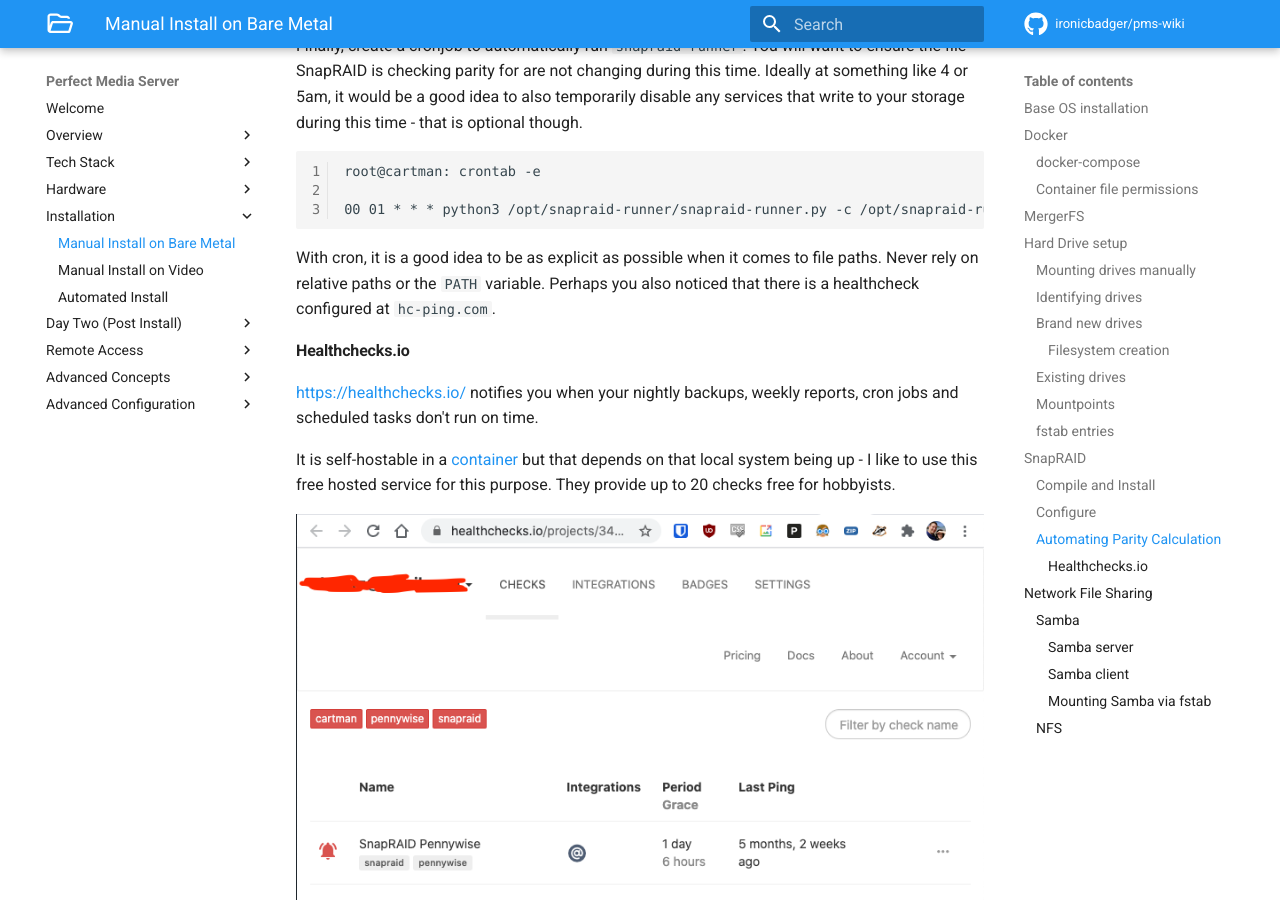
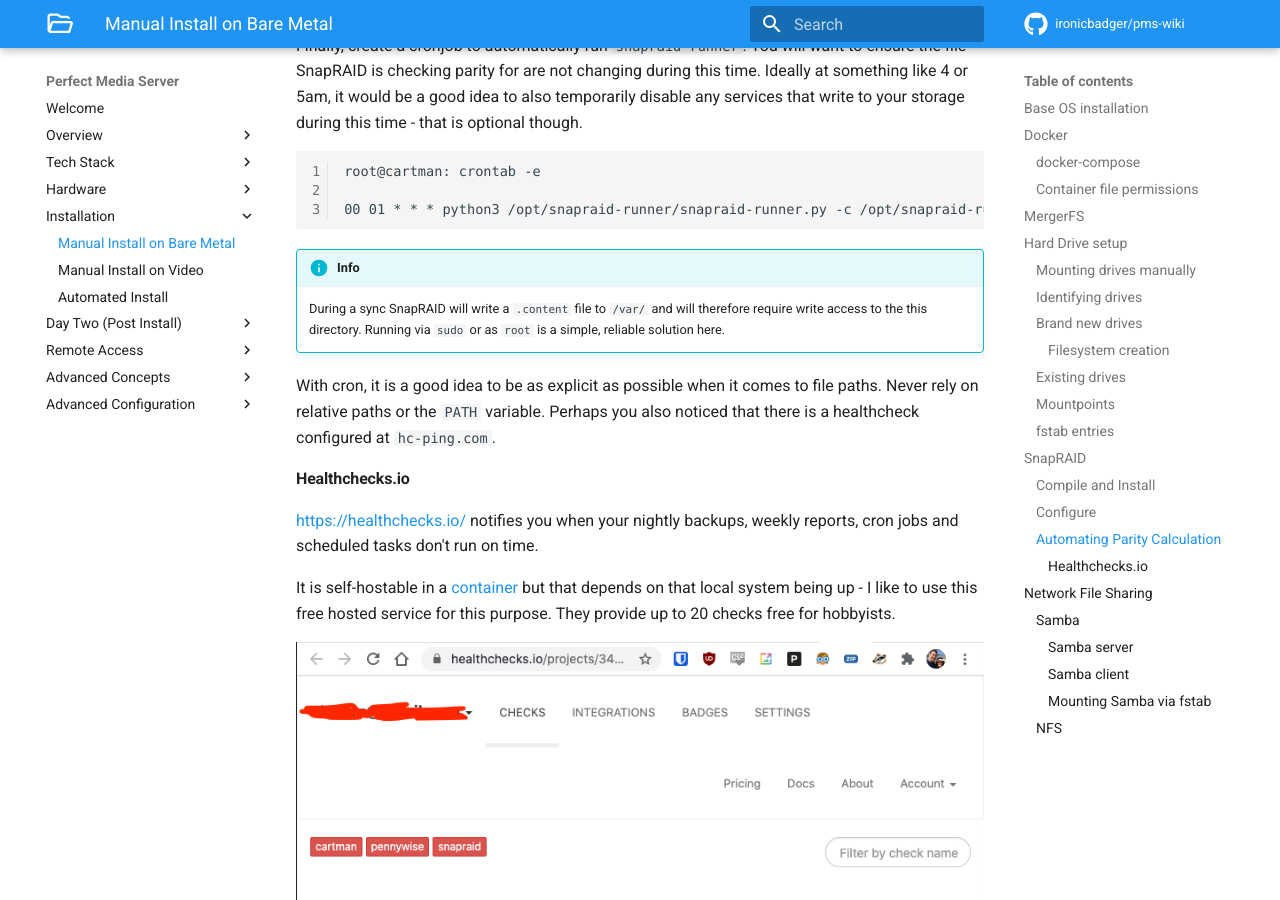
Before and after one commit to ironicbadger/pms-wiki, an MkDocs documentation site: the page built from docs/installation/manual-install.md, in a window 1280 px wide and 900 px high, scrolled down 10546 px. Built offline with MkDocs 1.6.1 and Material for MkDocs 9.7.7, drawn with Linux system fonts in a browser that asks for light colours; some web fonts are replaced; comment, search, counter and statistics services are not loaded.

Commit message:
added callout for content /var

````diff
--- a/docs/installation/manual-install.md
+++ b/docs/installation/manual-install.md
@@ -336,7 +336,6 @@ git clone https://github.com/Chronial/snapraid-runner.git /opt/snapraid-runner
 
 Next, you will need to ensure you have set up your configuration file for SnapRAID as detailed above.
 
-
 Edit the configuration file for snapraid-runner, a default is provided at `/opt/snapraid-runner/snapraid-runner.conf.example`. The following parameters are of the most interest when configuring this file:
 
 * `config = /etc/snapraid.conf` - Ensure this points to where your `snapraid.conf` file is stored
@@ -356,6 +355,9 @@ root@cartman: crontab -e
 
 00 01 * * * python3 /opt/snapraid-runner/snapraid-runner.py -c /opt/snapraid-runner/snapraid-runner.conf && curl -fsS --retry 3 https://hc-ping.com/123-1103-xyz-abc-123 > /dev/null
 ```
+
+!!! info
+    During a sync SnapRAID will write a `.content` file to `/var/` and will therefore require write access to the this directory. Running via `sudo` or as `root` is a simple, reliable solution here.
 
 With cron, it is a good idea to be as explicit as possible when it comes to file paths. Never rely on relative paths or the `PATH` variable. Perhaps you also noticed that there is a healthcheck configured at `hc-ping.com`.
 
````
